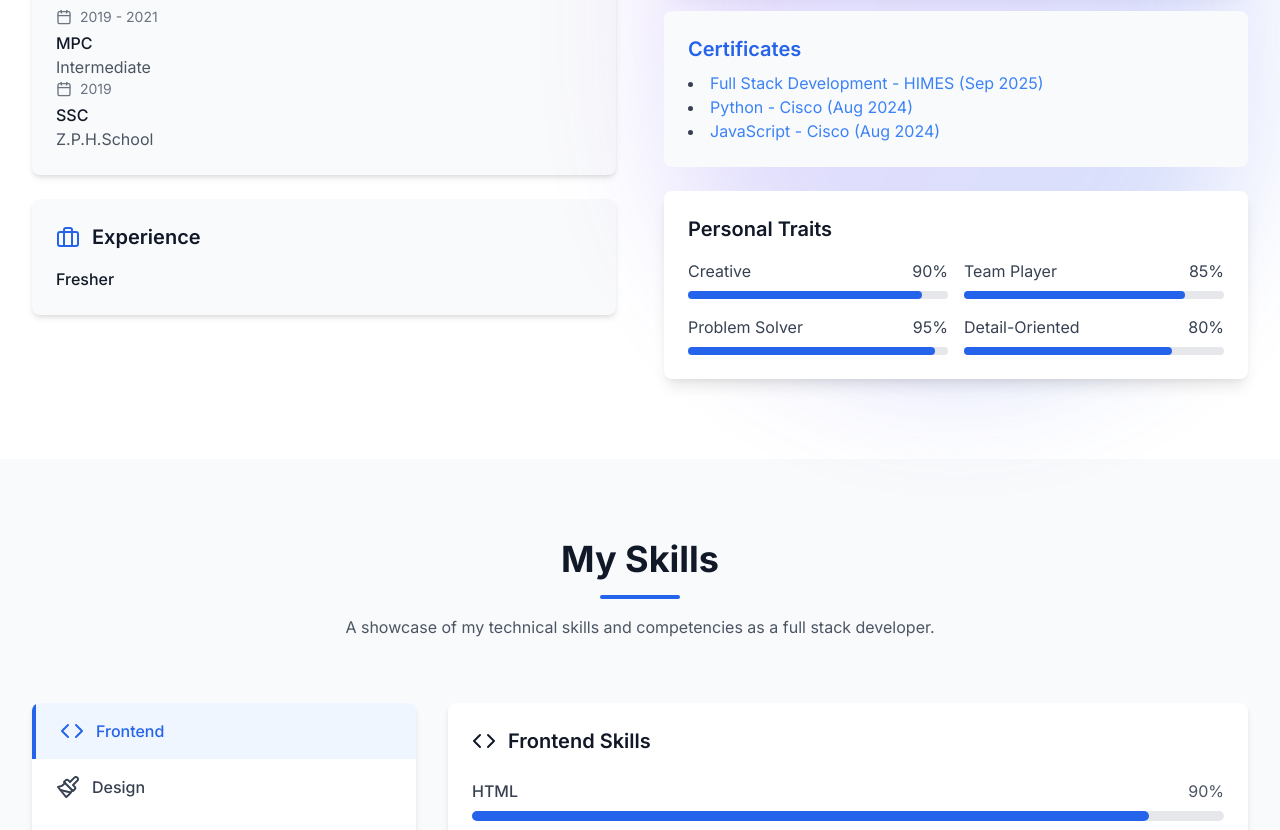
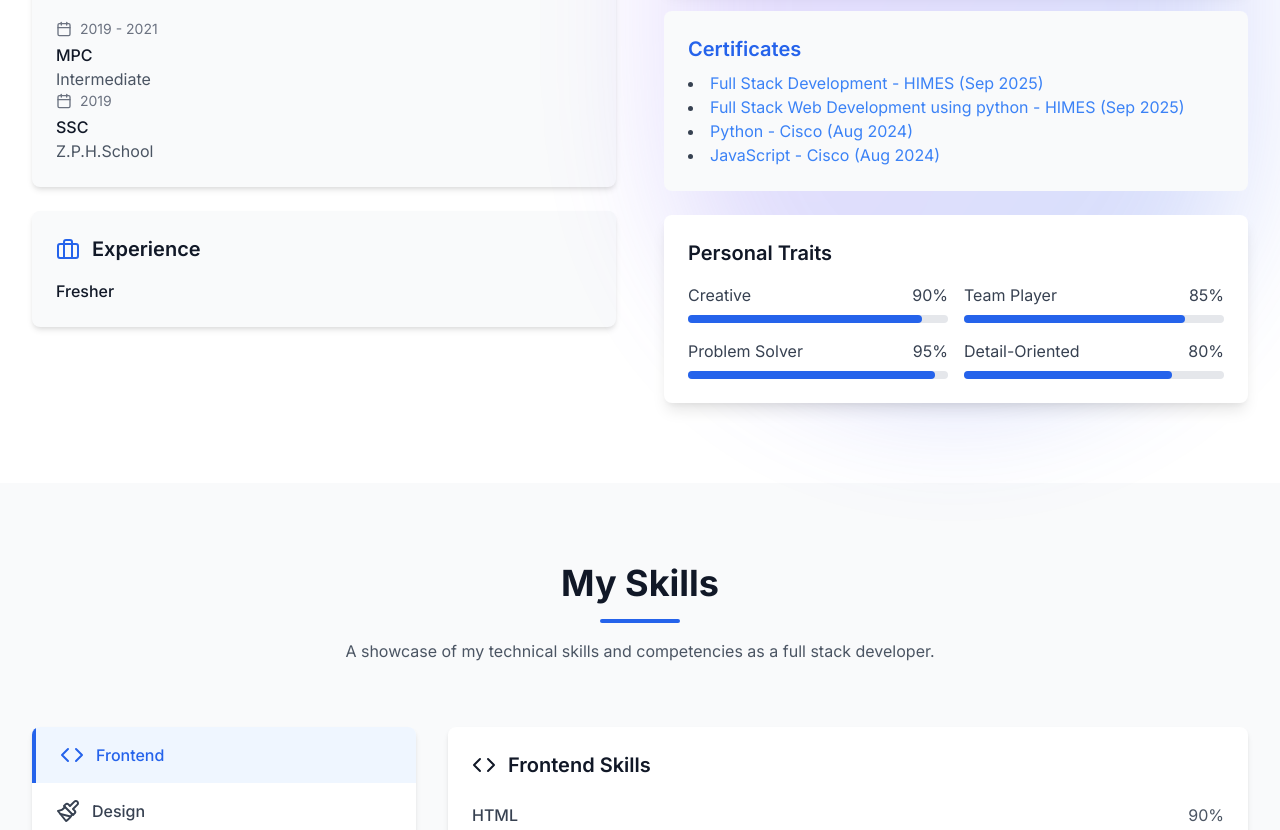
Before and after one commit to ROY8055/hruday_portfolio, a React (Vite) app: page / in a window 1280 px wide. Shown: the part 1453-2283 px from the top of the page. Built offline with nearby package versions, Linux system fonts and the light colour scheme.

Commit message:
Updated portfolio content

```diff
--- a/src/components/About.tsx
+++ b/src/components/About.tsx
@@ -132,12 +132,17 @@ const About: React.FC = () => {
       </a>
     </li>
     <li>
-      <a href="https://dochub.com/hruday-kalluri/2GQ1NXoKy5xe5OLKDkW6bx/python-cisco-pdf" target="_blank" rel="noopener noreferrer" className="text-blue-500 hover:underline">
+      <a href="https://drive.google.com/file/d/165BMYD8rOTLySCQJwhq0BTvIoOo9R2ls/view?usp=sharing" target="_blank" rel="noopener noreferrer" className="text-blue-500 hover:underline">
+        Full Stack Web Development using python - HIMES (Sep 2025)
+      </a>
+    </li>
+    <li>
+      <a href="https://drive.google.com/file/d/1oL1Zp1gPZewMWtI5OISaAgJ4TWtGMD-I/view?usp=sharing" target="_blank" rel="noopener noreferrer" className="text-blue-500 hover:underline">
         Python - Cisco (Aug 2024)
       </a>
     </li>
     <li>
-      <a href="https://dochub.com/hruday-kalluri/ALzmZB7wMmnxeYXwX8J560/javascript-cisco-pdf" target="_blank" rel="noopener noreferrer" className="text-blue-500 hover:underline">
+      <a href="https://drive.google.com/file/d/1yt3xH-X22n_qeLwLe31ZhIAsSbfRQSLD/view?usp=sharing" target="_blank" rel="noopener noreferrer" className="text-blue-500 hover:underline">
         JavaScript - Cisco (Aug 2024)
       </a>
     </li>
```
